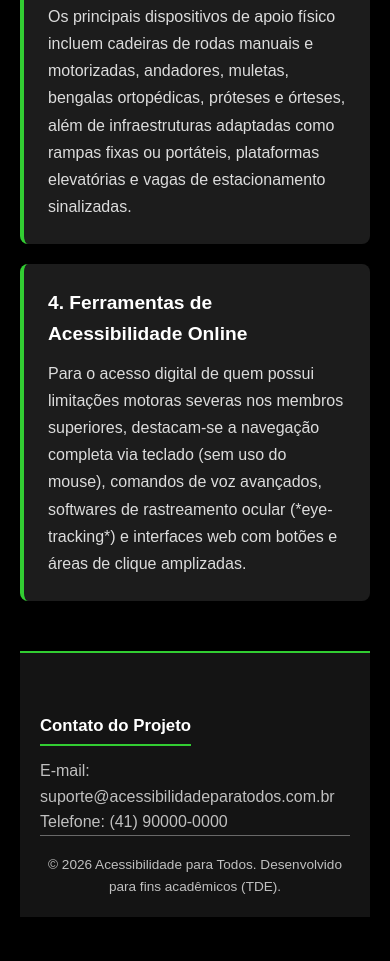
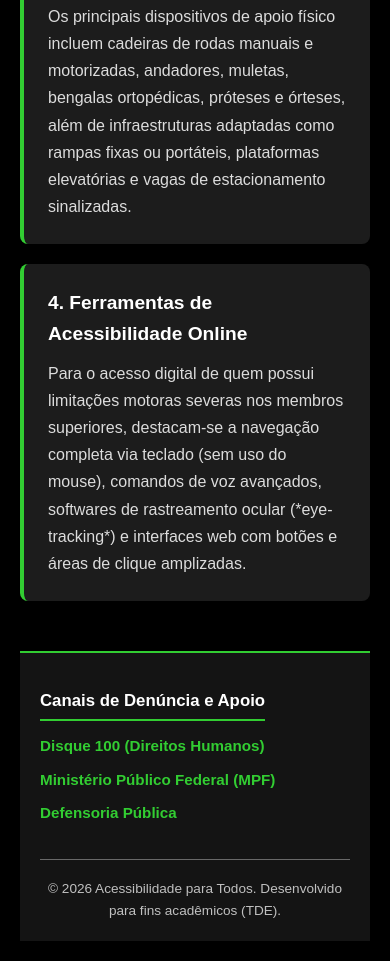
Before and after one commit to robertoarielfbelo2-cell/TDE-acessibilidade-, a plain HTML site: page TDE Ac/html/mobilidadeUrbana.html in a window 390 px wide. Shown: the part 1289-2250 px from the top of the page. Before the commit the page ends 2226 px from the top, so only its background shows below. Drawn offline with Linux system fonts and the light colour scheme.

Commit message:
Update mobilidadeUrbana.html

```diff
--- a/TDE Ac/html/mobilidadeUrbana.html
+++ b/TDE Ac/html/mobilidadeUrbana.html
@@ -47,11 +47,13 @@
 
    <footer class="rodape-site">
         <div class="rodape-conteudo">
-            </div>
             <div class="coluna-rodape">
-                <h3>Contato do Projeto</h3>
-                <p>E-mail: suporte@acessibilidadeparatodos.com.br</p>
-                <p>Telefone: (41) 90000-0000</p>
+                <h3>Canais de Denúncia e Apoio</h3>
+                <ul>
+                    <li><a href="https://www.gov.br/pt-br/servicos/denunciar-violacao-de-direitos-humanos" target="_blank" rel="noopener">Disque 100 (Direitos Humanos)</a></li>
+                    <li><a href="https://www.mpf.mp.br" target="_blank" rel="noopener">Ministério Público Federal (MPF)</a></li>
+                    <li><a href="https://www.defensoriapublica.pr.def.br" target="_blank" rel="noopener">Defensoria Pública</a></li>
+                </ul>
             </div>
         </div>
         <div class="rodape-inferior">
```
